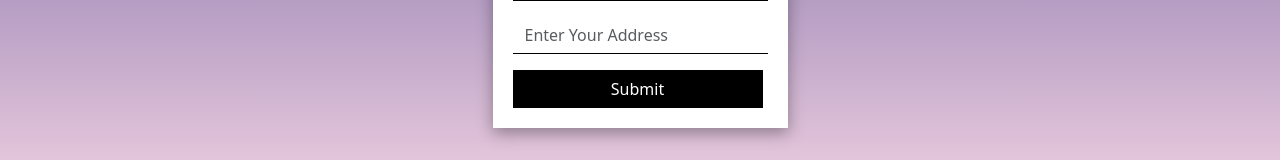
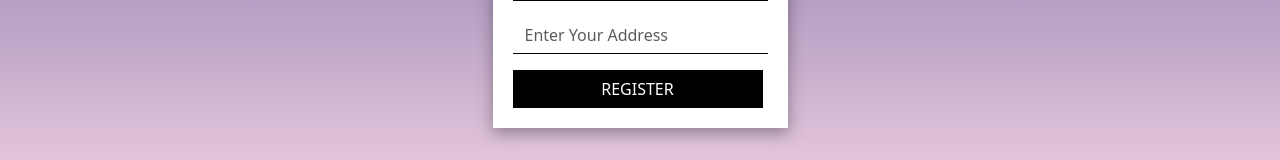
Before and after one commit to capmahin/Deco-Desgin-app, a React (Create React App) app in the folder client/: page /register in a window 1280 px wide. Shown: the part 445-605 px from the top of the page. Built offline with nearby package versions, Linux system fonts and the light colour scheme.

Commit message:
change submit to register

```diff
--- a/client/src/pages/Auth/Login.js
+++ b/client/src/pages/Auth/Login.js
@@ -53,7 +53,7 @@
 
 
 
-<button type="submit" className="btn btn-primary">Login</button>
+<button type="submit" className="btn btn-primary">LOGIN</button>
 </form>
 
     </div>
--- a/client/src/pages/Auth/Register.js
+++ b/client/src/pages/Auth/Register.js
@@ -78,7 +78,7 @@
 
   </div>
 
-  <button type="submit" className="btn btn-primary">Submit</button>
+  <button type="submit" className="btn btn-primary">REGISTER</button>
 </form>
 
       </div>
```
